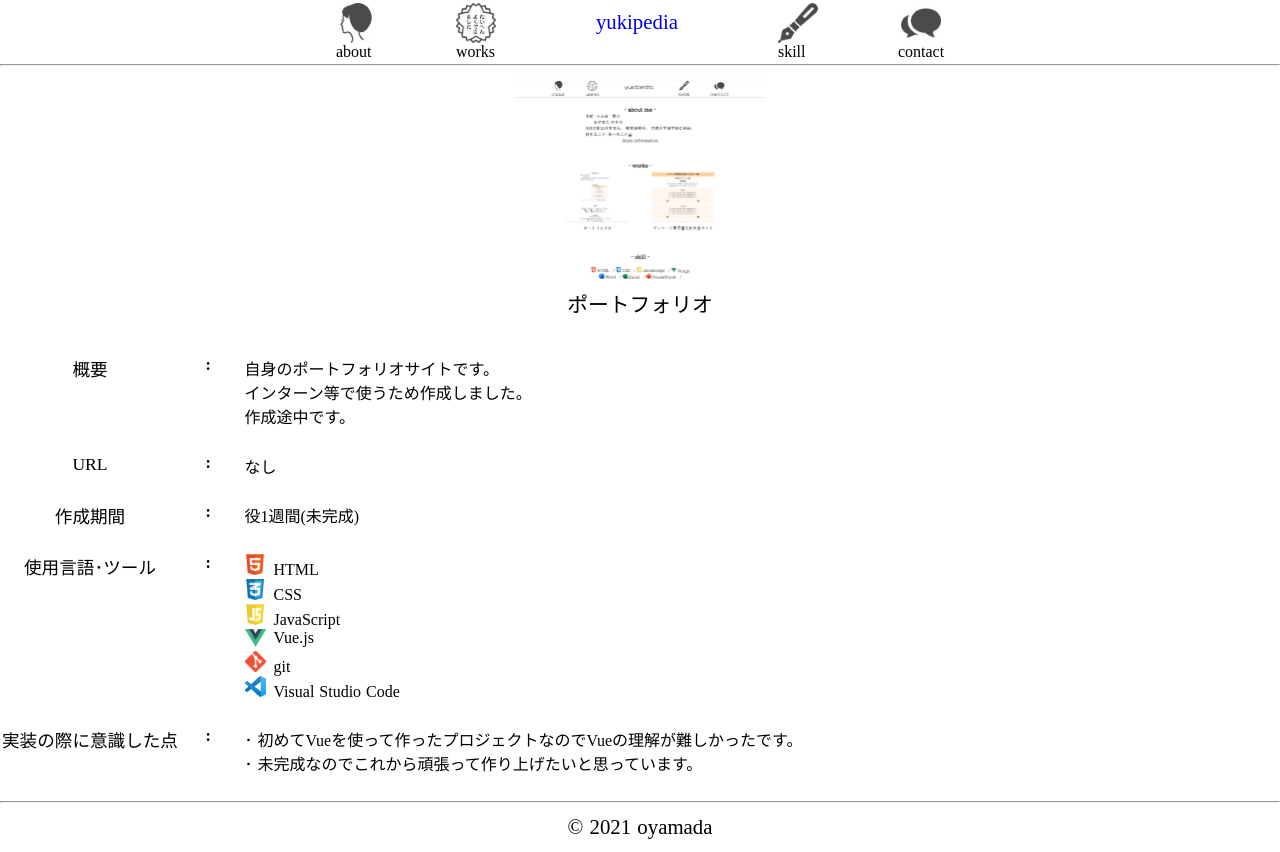
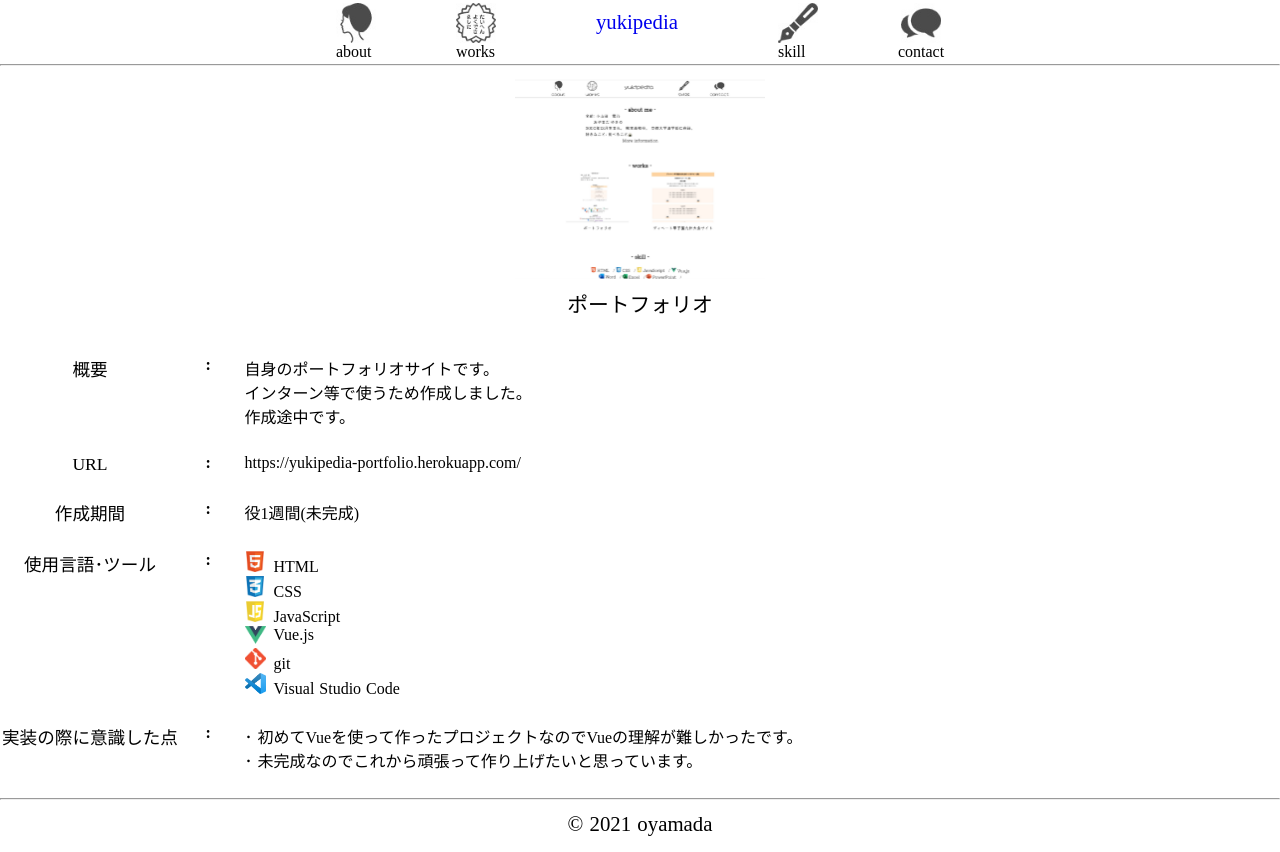
Before and after one commit to schnee25/portfolio, a Nuxt app: page /works.portforio in a window 1280 px wide. Built offline with nearby package versions, Linux system fonts and the light colour scheme; a web font is replaced by a local one.

Commit message:
ポートフォリオのリンクの追加

```diff
--- a/pages/works.portforio.vue
+++ b/pages/works.portforio.vue
@@ -28,7 +28,7 @@
             <div class="excomponent">
               <h2 class="subtitle">URL</h2>
               <div class="separation"><p>:&ensp;</p></div>
-              <div><p class="skilltxt">なし</p></div>
+              <div><p class="skilltxt">https://yukipedia-portfolio.herokuapp.com/</p></div>
             </div>
 
             <div class="excomponent">
```
